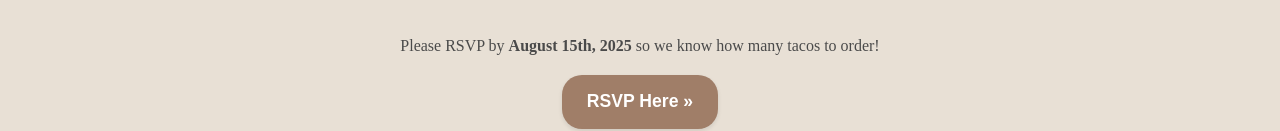
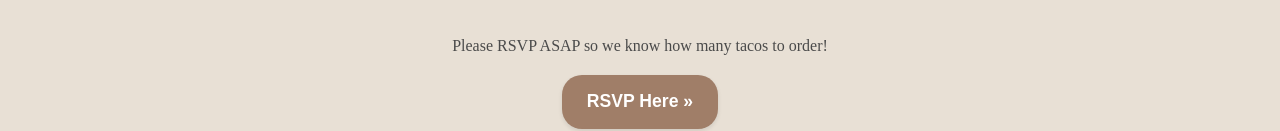
Before and after one commit to alexwelch/marriage-party, a plain HTML site: page index.html in a window 1280 px wide. Shown: the part 3049-3180 px from the top of the page. Drawn offline with Linux system fonts and the light colour scheme.

Commit message:
rsvp asap

```diff
--- a/index.html
+++ b/index.html
@@ -299,7 +299,7 @@ target="_blank" rel="nofollow">Add to google calendar</a>)</p></div>
     <section id="rsvp">
         <div class="container">
             <h2>Join Us!</h2>
-            <p>Please RSVP by <strong>August 15th, 2025</strong> so we know how many tacos to order!</p>
+            <p>Please RSVP ASAP so we know how many tacos to order!</p>
             <a href="https://docs.google.com/forms/d/e/1FAIpQLScrq2uVpP1uKrvDZZcqqaLk5Ix-5WQU7Z8NkL2TmiCNWMQDjQ/viewform?usp=header" class="rsvp-button" target="_blank">RSVP Here »</a>
         </div>
     </section>
```
